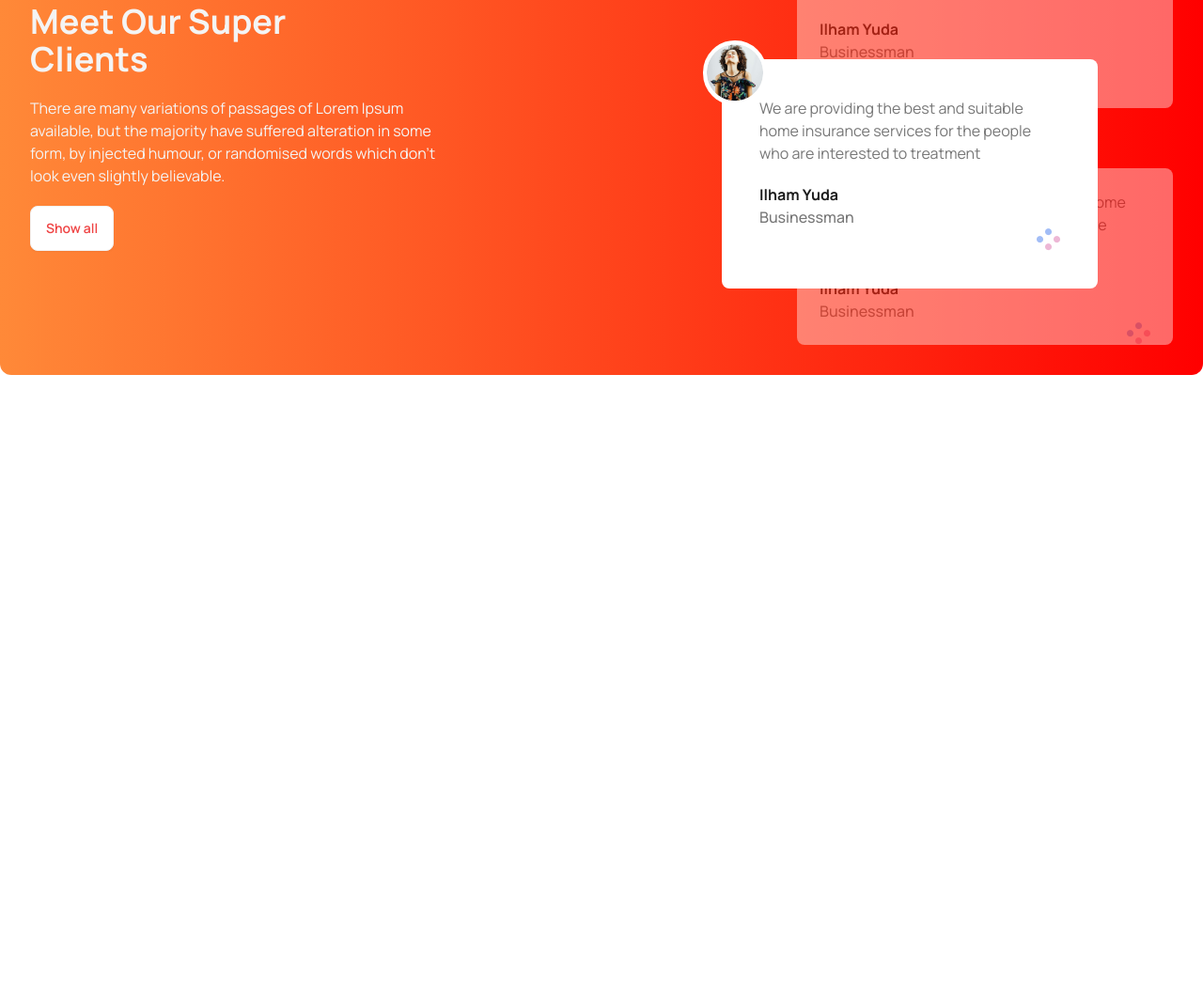
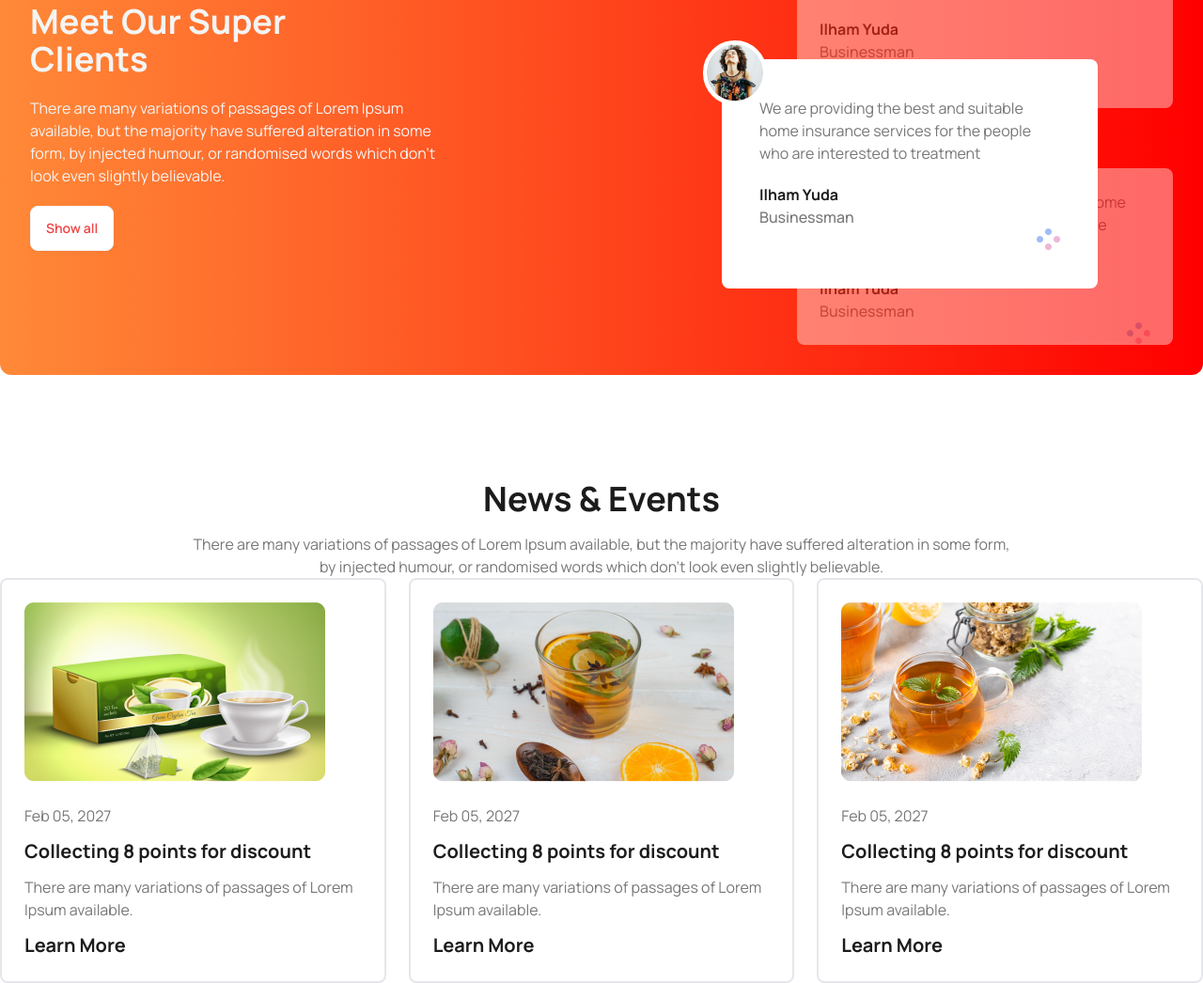
Before and after one commit to AirinNila/Tea-house, a plain HTML site: page index.html in a window 1280 px wide. Shown: the part 1957-3003 px from the top of the page at 94% size. Before the commit the page ends 2356 px from the top, so only its background shows below. Drawn offline with nearby package versions, Linux system fonts and the light colour scheme.

Commit message:
added news section

```diff
--- a/index.html
+++ b/index.html
@@ -231,7 +231,64 @@
             </div>
         </section>
 
+        <!-- news -->
+        <section class="mt-28 px-6 md:px-0">
+            <div class="space-y-4">
+                <h2 class="text-4xl text-tittle font-bold text-center">News & Events</h2>
+                <p class="text-base text-center text-des">There are many variations of passages of Lorem Ipsum available, but the majority have suffered alteration in some form, <br> by injected humour, or randomised words which don't look even slightly believable. </p>
+              </div>
 
+              <!-- EVENT container -->
+      <div class="grid grid-cols-1 md:grid-cols-2 lg:grid-cols-3 gap-6">
+        <!-- card1 -->
+        <div className="card card-compact bg-base-100 "
+          class="w-full border-solid border-2  p-6 rounded-lg  flex flex-col gap-6">
+          <figure>
+            <img src="/images/news-1.png" alt="Shoes" class="" />
+          </figure>
+          <!-- des -->
+          <div className="card-body" class="space-y-3 text-start">
+            <p class="text-base text-des">Feb 05, 2027</p>
+            <h3 class="text-xl text-[#1C1C1C] font-bold">Collecting 8 points for discount</h3>
+            <p class="text-base text-des">There are many variations of passages of Lorem Ipsum available.</p>
+            <h3 class="text-xl text-[#1C1C1C] font-bold">Learn More</h3>
+
+          </div>
+        </div>
+        <!-- card2 -->
+        <div className="card card-compact bg-base-100 "
+          class="w-full border-solid border-2  p-6 rounded-lg  flex flex-col gap-6">
+          <figure>
+            <img src="/images/news-2.png" alt="Shoes" class="" />
+          </figure>
+          <!-- des -->
+          <div className="card-body" class="space-y-3 text-start">
+            <p class="text-base text-des">Feb 05, 2027</p>
+            <h3 class="text-xl text-[#1C1C1C] font-bold">Collecting 8 points for discount</h3>
+            <p class="text-base text-des">There are many variations of passages of Lorem Ipsum available.</p>
+            <h3 class="text-xl text-[#1C1C1C] font-bold">Learn More</h3>
+
+          </div>
+        </div>
+        <!-- card3 -->
+        <div className="card card-compact bg-base-100 "
+        class="w-full border-solid border-2  p-6 rounded-lg  flex flex-col gap-6">
+        <figure>
+          <img src="/images/news-3.png" alt="Shoes" class="" />
+        </figure>
+        <!-- des -->
+        <div className="card-body" class="space-y-3 text-start">
+          <p class="text-base text-des">Feb 05, 2027</p>
+          <h3 class="text-xl text-[#1C1C1C] font-bold">Collecting 8 points for discount</h3>
+          <p class="text-base text-des">There are many variations of passages of Lorem Ipsum available.</p>
+          <h3 class="text-xl text-[#1C1C1C] font-bold">Learn More</h3>
+
+        </div>
+      </div>
+
+      </div>
+
+        </section>
 
 
     </main>
```
